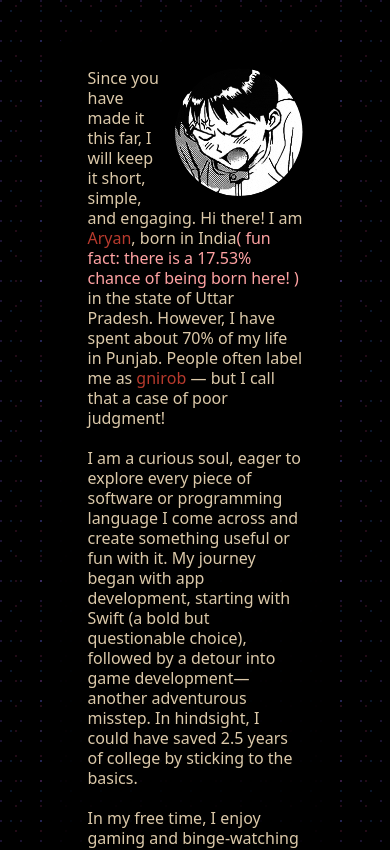
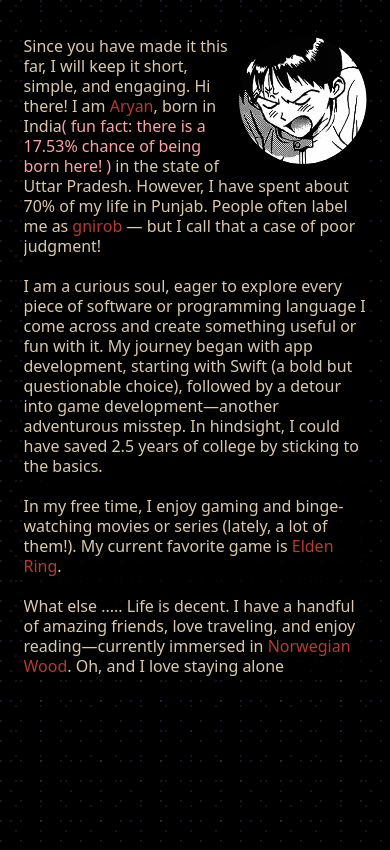
Before and after one commit to aryankumar07/tarnished, a Next.js app: page /me in a window 390 px wide. Shown: the top 850 px of the page. Built offline with nearby package versions, Linux system fonts and the light colour scheme; no server answers.

Commit message:
feat: UI fixes

```diff
--- a/components/blogs.tsx
+++ b/components/blogs.tsx
@@ -37,7 +37,7 @@ const Blogs = ({ setIsLoading }: { setIsLoading: React.Dispatch<React.SetStateAc
     setTimeout(() => {
       setIsLoading(false)
       router.push(`/blog/${blogSlug}`)
-    }, 800)
+    }, 700)
   }
 
   return (
@@ -51,8 +51,8 @@ const Blogs = ({ setIsLoading }: { setIsLoading: React.Dispatch<React.SetStateAc
       <div className='w-full flex p-1 gap-1 overflow-x-scroll hover:cursor-pointer'>
         {blogData && blogData.map((data, index) => {
           return (
-            <div onClick={() => handleClick(data.slug)} key={index} className='w-40 h-40 shrink-0 bg-red-400 overflow-hidden'>
-              <img src={data.imgUrl} className='w-full h-full' alt={data.title} />
+            <div onClick={() => handleClick(data.slug)} key={index} className='w-40 h-40 shrink-0 overflow-hidden'>
+              <img src={data.imgUrl} className='w-full h-full rounded-md overflow-hidden' alt={data.title} />
             </div>
           )
         })
--- a/components/header.tsx
+++ b/components/header.tsx
@@ -30,7 +30,7 @@ const Header = ({
     setTimeout(() => {
       setIsLoading(false)
       router.push('/me')
-    }, 800)
+    }, 700)
   }
 
 
--- a/src/app/blog/(blogs)/regex.mdx
+++ b/src/app/blog/(blogs)/regex.mdx
@@ -1,6 +1,6 @@
 ---
 title: "Regex Guide"
-imgUrl: '/dummy.gif'
+imgUrl: '/regex.png'
 ---
 
 # The Complete Guide to Regular Expressions (Regex)
--- a/src/app/blog/(component)/regex-comp.tsx
+++ b/src/app/blog/(component)/regex-comp.tsx
@@ -1,6 +1,6 @@
 export const Tester = () => {
   return (
-    <div className="font-extrabold text-9xl text-blue-600 text-center my-8">
+    <div className="font-extrabold text-4xl md:text-9xl text-blue-600 text-center my-8">
       Regex Guide
     </div>
   );
--- a/src/app/blog/[blogSlug]/layout.tsx
+++ b/src/app/blog/[blogSlug]/layout.tsx
@@ -3,7 +3,7 @@ import { BackgroundSelector } from "../../../../components/background_selector"
 const Layout = ({ children }: { children: React.ReactNode }) => {
   return (
     <BackgroundSelector>
-      <div className="m-0 p-0 sm:p-8 md:p-12 flex justify-center items-center">
+      <div className="m-0 p-0 md:p-12 flex justify-center items-center">
         <div className="w-full sm:w-[600px] min-w-[100px] flex-shrink-0 max-w-[90vw] mx-auto p-1">
           {children}
         </div>
--- a/src/app/blog/[blogSlug]/page.tsx
+++ b/src/app/blog/[blogSlug]/page.tsx
@@ -68,10 +68,10 @@ const Page = async ({ params }: PageProps) => {
   };
 
   return (
-    <div className="flex p-8 w-full">
+    <div className="flex p-1 w-full">
       <div className="relative w-full max-w-[900px] mx-auto rounded-2xl overflow-hidden">
         <div className="absolute inset-0 z-10 pointer-events-none" style={overlayStyle} aria-hidden="true" />
-        <div className="relative z-20 p-8 bg-black/60">
+        <div className="relative z-20 bg-black/60">
           {data.content}
         </div>
       </div>
--- a/src/app/me/(components)/header.tsx
+++ b/src/app/me/(components)/header.tsx
@@ -94,7 +94,7 @@ const Header = () => {
   }, [])
 
   return (
-    <div className="max-w-3xl leading-relaxed select-none">
+    <div className="w-full sm:max-w-3xl leading-relaxed select-none">
       <Avatar />
       <p className="leading-5">
         Since you have made it this far, I will keep it short, simple, and engaging.
--- a/src/app/me/layout.tsx
+++ b/src/app/me/layout.tsx
@@ -4,7 +4,7 @@ import { BackgroundSelector } from "../../../components/background_selector"
 const Layout = ({ children }: { children: React.ReactNode }) => {
   return (
     <BackgroundSelector>
-      <div className="m-0 p-0 sm:p-8 md:p-12 flex justify-center items-center">
+      <div className="m-0 p-0 md:p-12 flex justify-center items-center">
         <div className="w-full sm:w-[600px] min-w-[100px] flex-shrink-0 max-w-[90vw] mx-auto p-1">
           {children}
         </div>
--- a/src/app/me/page.tsx
+++ b/src/app/me/page.tsx
@@ -12,10 +12,10 @@ export default function Page() {
   }
 
   return (
-    <div className="flex justify-center items-center p-8 w-full">
-      <div className="relative w-full max-w-[900px] mx-auto rounded-2xl overflow-hidden">
+    <div className="flex justify-center items-center pt-8 md:p-8 w-full">
+      <div className="relative w-full max-w-[900px] mx-auto overflow-hidden">
         <div className="absolute inset-0 z-10 pointer-events-none" style={overlayStyle} aria-hidden="true" />
-        <div className="relative z-20 flex flex-col justify-center items-center p-8 bg-black/60">
+        <div className="relative z-20 flex flex-col justify-center items-center bg-black/60">
           <Header />
         </div>
       </div>
--- a/src/app/page.tsx
+++ b/src/app/page.tsx
@@ -11,22 +11,19 @@ import Skills from "../../components/skills"
 import Blogs from "../../components/blogs"
 import Loader from "../../components/loader"
 import toast, { Toaster } from "react-hot-toast"
-
 // import ScrollTrigger from "gsap/ScrollTrigger";
 gsap.registerPlugin(useGSAP);
 let LoadedFirst = false;
-
 export default function Home() {
   const [isClient, setIsClient] = useState(false)
   const [isLoading, setIsLoading] = useState(false)
-
   useEffect(() => {
     setIsClient(true)
     if (!LoadedFirst) {
       LoadedFirst = true
       toast.custom((t) => (
         <div
-          className={`${t.visible ? "animate-custom-enter" : "animate-custom-leave"} max-w-md w-full shadow-lg rounded-lg pointer-events-auto flex ring-1 ring-black ring-opacity-50 border border-light-foreground/50`}
+          className={`${t.visible ? "animate-custom-enter" : "animate-custom-leave"} max-w-md w-full shadow-lg rounded-lg pointer-events-auto flex ring-1 ring-black ring-opacity-50 border border-light-foreground/50 bg-black/90`}
         >
           <div className="flex-1 w-0 p-4">
             <div className="flex items-start">
@@ -44,8 +41,6 @@ export default function Home() {
                   <path d="M18.07 19.07l-4.24-4.24" stroke="currentColor" strokeWidth={1.5} strokeLinecap="round" strokeLinejoin="round" />
                 </svg>
               </div>
-
-
               <div className="ml-3 flex-1">
                 <div className="text-sm font-medium">Watch for some easter eggs</div>
                 <div className="mt-1 text-xs">Tap around — surprises are hidden in the UI.</div>
@@ -62,11 +57,8 @@ export default function Home() {
           </div>
         </div>))
     }
-
   }, [])
-
   if (!isClient) return null;
-
   const overlayStyle = {
     background: 'linear-gradient(180deg, rgba(0,0,0,0.65), rgba(0,0,0,0.55))',
     WebkitBackdropFilter: 'blur(6px) saturate(120%)', // Safari prefix
@@ -75,15 +67,12 @@ export default function Home() {
     WebkitMaskImage: 'radial-gradient(circle at 50% 20%, rgba(0,0,0,1) 0%, rgba(0,0,0,0.85) 30%, rgba(0,0,0,0.6) 60%, rgba(0,0,0,0) 100%)',
     maskImage: 'radial-gradient(circle at 50% 20%, rgba(0,0,0,1) 0%, rgba(0,0,0,0.85) 30%, rgba(0,0,0,0.6) 60%, rgba(0,0,0,0) 100%)',
   }
-
   return (
     <BackgroundSelector>
-
       <Toaster
         position="top-right"
         reverseOrder={false}
       />
-
       <div className="m-0 p-0 sm:p-8 md:p-12 flex justify-center items-center">
         <div className="w-full sm:w-[600px] min-w-[100px] flex-shrink-0 max-w-[90vw] mx-auto p-1">
           <div className="w-full flex flex-col gap-8 p-1 relative overflow-hidden rounded-2xl">
```
Also changed, not shown: public/regex.png (added).
